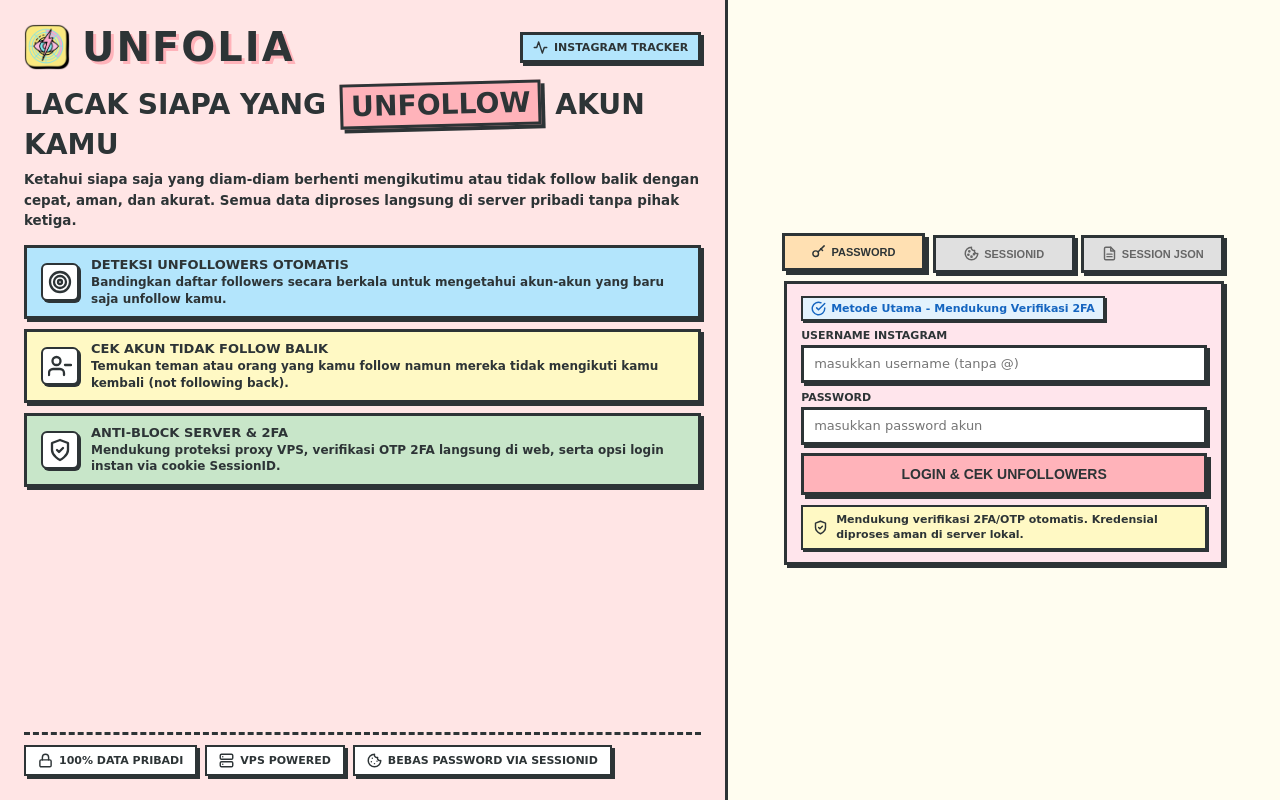
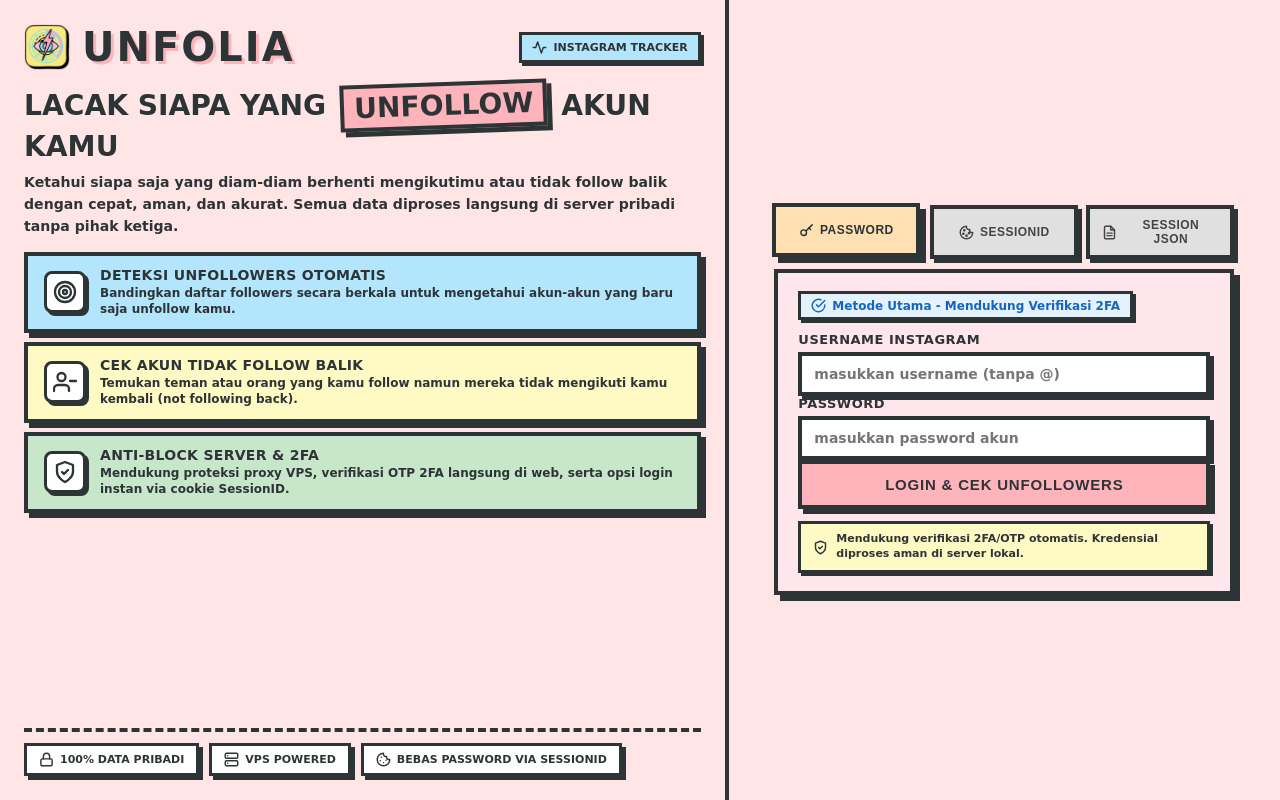
Before and after one commit to Youngstg/UnfollowerChecker, a Flask app: page / in a window 1280 px wide. Run offline with Flask 3, Linux system fonts and the light colour scheme.

Commit message:
style: unify pastel pink background and restore bold chunky neo-brutalist comic aesthetic

```diff
--- a/static/css/style.css
+++ b/static/css/style.css
@@ -5,7 +5,7 @@
 }
 
 body {
-    font-family: 'Comic Sans MS', 'Arial', sans-serif;
+    font-family: 'Comic Sans MS', 'Chalkboard SE', 'Comic Neue', cursive, sans-serif;
     background: #FFE5E5;
     min-height: 100vh;
     color: #2D3436;
@@ -150,23 +150,23 @@ body.landing-page {
 
 .hero-title .highlight-text {
     background: #FFB3BA;
-    padding: 2px 8px;
-    border: 3px solid #2D3436;
-    box-shadow: 4px 4px 0px #2D3436;
+    padding: 2px 10px;
+    border: 4px solid #2D3436;
+    box-shadow: 5px 5px 0px #2D3436;
     display: inline-block;
-    transform: rotate(-1.5deg);
+    transform: rotate(-2deg);
     margin: 0 4px;
 }
 
 .hero-subtitle {
-    font-size: clamp(13px, 1.05vw, 15px);
-    line-height: 1.5;
+    font-size: clamp(13px, 1.1vw, 15px);
+    line-height: 1.55;
     color: #2D3436;
-    font-weight: 600;
+    font-weight: 700;
     margin-bottom: clamp(12px, 1.8vh, 18px);
 }
 
-/* Feature Cards Neo-Brutalist */
+/* Feature Cards Neo-Brutalist Comic */
 .feature-grid {
     display: flex;
     flex-direction: column;
@@ -177,16 +177,16 @@ body.landing-page {
 .feature-card {
     display: flex;
     align-items: center;
-    gap: 12px;
-    padding: clamp(8px, 1.1vh, 12px) 14px;
-    border: 3px solid #2D3436;
-    box-shadow: 3px 3px 0px #2D3436;
+    gap: 14px;
+    padding: clamp(10px, 1.3vh, 14px) 16px;
+    border: 4px solid #2D3436;
+    box-shadow: 5px 5px 0px #2D3436;
     transition: transform 0.15s ease, box-shadow 0.15s ease;
 }
 
 .feature-card:hover {
-    transform: translate(-2px, -2px);
-    box-shadow: 5px 5px 0px #2D3436;
+    transform: translate(-3px, -3px);
+    box-shadow: 7px 7px 0px #2D3436;
 }
 
 .feature-blue {
@@ -202,31 +202,32 @@ body.landing-page {
 }
 
 .feature-icon {
-    font-size: 20px;
+    font-size: 22px;
     line-height: 1;
     flex-shrink: 0;
     background: white;
-    border: 2px solid #2D3436;
-    border-radius: 6px;
-    width: 38px;
-    height: 38px;
+    border: 3px solid #2D3436;
+    border-radius: 8px;
+    width: 42px;
+    height: 42px;
     display: flex;
     align-items: center;
     justify-content: center;
-    box-shadow: 2px 2px 0px #2D3436;
+    box-shadow: 3px 3px 0px #2D3436;
 }
 
 .feature-body h3 {
-    font-size: 13px;
+    font-size: 14px;
     font-weight: 900;
     text-transform: uppercase;
     color: #2D3436;
     margin-bottom: 2px;
+    letter-spacing: 0.3px;
 }
 
 .feature-body p {
     font-size: 12px;
-    font-weight: 600;
+    font-weight: 700;
     color: #2D3436;
     line-height: 1.4;
     margin: 0;
@@ -236,27 +237,33 @@ body.landing-page {
 .trust-footer {
     display: flex;
     flex-wrap: wrap;
-    gap: 8px;
-    padding-top: clamp(8px, 1.2vh, 14px);
-    border-top: 3px dashed #2D3436;
+    gap: 10px;
+    padding-top: clamp(10px, 1.4vh, 16px);
+    border-top: 4px dashed #2D3436;
 }
 
 .trust-pill {
     background: white;
-    border: 2px solid #2D3436;
-    box-shadow: 3px 3px 0px #2D3436;
+    border: 3px solid #2D3436;
+    box-shadow: 4px 4px 0px #2D3436;
     padding: 6px 12px;
     font-size: 11px;
-    font-weight: 800;
+    font-weight: 900;
     text-transform: uppercase;
     display: flex;
     align-items: center;
     gap: 6px;
+    transition: transform 0.15s ease;
 }
 
-/* Kolom Kanan: Form Panel */
+.trust-pill:hover {
+    transform: translate(-2px, -2px);
+    box-shadow: 5px 5px 0px #2D3436;
+}
+
+/* Kolom Kanan: Form Panel (Warna Sama dengan Kolom Kiri) */
 .unfolia-right {
-    background: #FFFDF0;
+    background: #FFE5E5;
     display: flex;
     align-items: center;
     justify-content: center;
@@ -266,7 +273,7 @@ body.landing-page {
 /* Form Wrapper (Sebelah Kanan Bersatu dengan Layout) */
 .form-wrapper {
     width: 100%;
-    max-width: 440px;
+    max-width: 460px;
     margin: 0 auto;
 }
 
@@ -276,58 +283,59 @@ body.landing-page {
     max-width: 460px;
     margin: 0 auto;
     background: #FFF9C4;
-    padding: clamp(14px, 1.8vw, 20px);
+    padding: clamp(16px, 2vw, 24px);
     border: 4px solid #2D3436;
-    box-shadow: 6px 6px 0px #2D3436;
+    box-shadow: 8px 8px 0px #2D3436;
 }
 
-/* Tabs */
+/* Tabs Neo-Brutalist Comic */
 .tabs {
     display: flex;
-    gap: 6px;
+    gap: 8px;
     margin-bottom: 0;
     flex-wrap: wrap;
 }
 
 .tab {
     flex: 1;
-    min-width: 95px;
-    min-height: 38px;
-    padding: 7px 10px;
+    min-width: 100px;
+    min-height: 42px;
+    padding: 9px 12px;
     cursor: pointer;
-    border: 3px solid #2D3436;
+    border: 4px solid #2D3436;
     background: #E0E0E0;
-    font-size: 11px;
-    color: #666;
-    transition: all 0.2s;
+    font-size: 12px;
+    color: #444;
+    transition: all 0.15s ease;
     font-weight: 900;
-    box-shadow: 3px 3px 0px #2D3436;
+    box-shadow: 4px 4px 0px #2D3436;
     text-transform: uppercase;
     display: inline-flex;
     align-items: center;
     justify-content: center;
-    gap: 5px;
+    gap: 6px;
+    letter-spacing: 0.5px;
 }
 
 .tab.active {
     background: #FFE0B2;
     color: #2D3436;
     transform: translate(-2px, -2px);
-    box-shadow: 4px 4px 0px #2D3436;
+    box-shadow: 6px 6px 0px #2D3436;
 }
 
 .tab:hover:not(.active) {
     background: #F0F0F0;
     transform: translate(-1px, -1px);
-    box-shadow: 3px 3px 0px #2D3436;
+    box-shadow: 5px 5px 0px #2D3436;
 }
 
 .tab-content {
     display: none;
-    padding: 12px 14px;
-    border: 3px solid #2D3436;
-    box-shadow: 3px 3px 0px #2D3436;
-    margin-top: 8px;
+    padding: 18px 20px;
+    border: 4px solid #2D3436;
+    box-shadow: 6px 6px 0px #2D3436;
+    margin-top: 10px;
 }
 
 .tab-content.active {
@@ -349,64 +357,68 @@ body.landing-page {
 .badge-info {
     display: inline-flex;
     align-items: center;
-    gap: 5px;
+    gap: 6px;
     background: #E3F2FD;
     color: #1565C0;
-    padding: 3px 8px;
-    font-size: 11px;
-    font-weight: 800;
-    margin-bottom: 8px;
-    border: 2px solid #2D3436;
-    box-shadow: 2px 2px 0px #2D3436;
+    padding: 4px 10px;
+    font-size: 12px;
+    font-weight: 900;
+    margin-bottom: 12px;
+    border: 3px solid #2D3436;
+    box-shadow: 3px 3px 0px #2D3436;
+}
 }
 
 .form-group {
-    margin-bottom: 8px;
+    margin-bottom: 12px;
 }
 
 .form-group label {
     display: block;
-    margin-bottom: 3px;
+    margin-bottom: 5px;
     color: #2D3436;
     font-weight: 900;
-    font-size: 11px;
+    font-size: 13px;
     text-transform: uppercase;
+    letter-spacing: 0.5px;
 }
 
 .form-group input,
 .form-group textarea {
     width: 100%;
-    min-height: 38px;
-    padding: 8px 10px;
-    border: 3px solid #2D3436;
+    min-height: 44px;
+    padding: 10px 12px;
+    border: 4px solid #2D3436;
     background: white;
-    font-size: 13px;
+    font-size: 14px;
     font-family: inherit;
-    box-shadow: 3px 3px 0px #2D3436;
-    transition: all 0.2s;
+    font-weight: 700;
+    box-shadow: 4px 4px 0px #2D3436;
+    transition: all 0.15s ease;
 }
 
 .form-group input:focus,
 .form-group textarea:focus {
     outline: none;
     background: #E3F2FD;
-    transform: translate(-1px, -1px);
-    box-shadow: 4px 4px 0px #2D3436;
+    transform: translate(-2px, -2px);
+    box-shadow: 6px 6px 0px #2D3436;
 }
 
 .btn-login {
     width: 100%;
-    min-height: 42px;
-    padding: 10px;
+    min-height: 48px;
+    padding: 12px;
     background: #FFB3BA;
     color: #2D3436;
-    border: 3px solid #2D3436;
-    font-size: 14px;
+    border: 4px solid #2D3436;
+    font-size: 15px;
     font-weight: 900;
     cursor: pointer;
     text-transform: uppercase;
-    box-shadow: 4px 4px 0px #2D3436;
-    transition: all 0.2s;
+    letter-spacing: 0.8px;
+    box-shadow: 5px 5px 0px #2D3436;
+    transition: all 0.15s ease;
     display: flex;
     align-items: center;
     justify-content: center;
@@ -414,8 +426,8 @@ body.landing-page {
 
 .btn-login:hover {
     background: #FF8A95;
-    transform: translate(-2px, -2px);
-    box-shadow: 6px 6px 0px #2D3436;
+    transform: translate(-3px, -3px);
+    box-shadow: 7px 7px 0px #2D3436;
 }
 
 .btn-login:active {
@@ -426,25 +438,25 @@ body.landing-page {
 .error-message {
     background: #FFCDD2;
     color: #C62828;
-    padding: 8px 10px;
+    padding: 10px 12px;
     border: 3px solid #C62828;
-    margin-bottom: 8px;
-    box-shadow: 3px 3px 0px #2D3436;
-    font-weight: 700;
-    font-size: 11px;
+    margin-bottom: 10px;
+    box-shadow: 4px 4px 0px #2D3436;
+    font-weight: 800;
+    font-size: 12px;
 }
 
 .form-note {
     display: flex;
     align-items: center;
     gap: 8px;
-    margin-top: 10px;
+    margin-top: 12px;
     background: #FFF9C4;
-    border: 2px solid #2D3436;
-    box-shadow: 2px 2px 0px #2D3436;
-    padding: 6px 10px;
+    border: 3px solid #2D3436;
+    box-shadow: 3px 3px 0px #2D3436;
+    padding: 8px 12px;
     font-size: 11px;
-    font-weight: 700;
+    font-weight: 800;
     color: #2D3436;
     line-height: 1.35;
 }
@@ -580,7 +592,7 @@ body.landing-page {
         scrollbar-width: none; /* Hilangkan scrollbar Firefox */
         -ms-overflow-style: none; /* Hilangkan scrollbar IE/Edge */
         padding: clamp(14px, 2vw, 24px);
-        border-right: 3px solid #2D3436;
+        border-right: 4px solid #2D3436;
         border-bottom: none;
         display: flex;
         flex-direction: column;
@@ -607,7 +619,7 @@ body.landing-page {
         align-items: center;
         justify-content: center;
         padding: clamp(12px, 2vw, 28px);
-        background: #FFFDF0;
+        background: #FFE5E5;
     }
 }
 
@@ -634,7 +646,7 @@ body.landing-page {
 
     .unfolia-right {
         padding: 24px 18px;
-        background: #FFFDF0;
+        background: #FFE5E5;
     }
 
     .form-wrapper {
```
